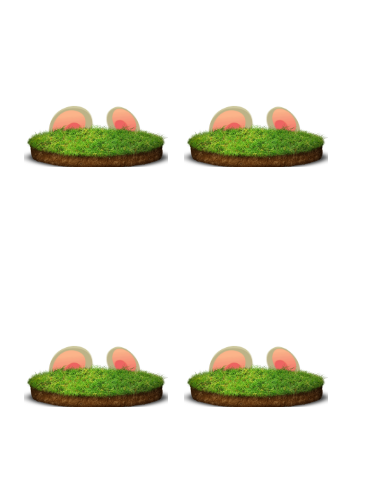
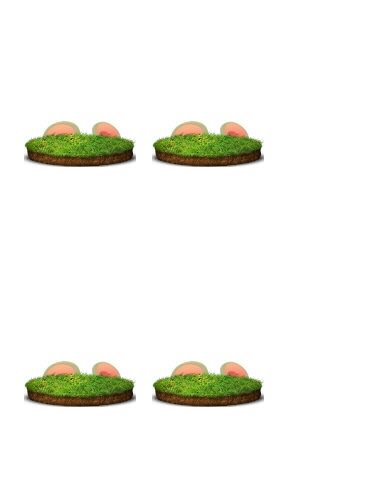
Before and after one commit to TaufanAdhi/tikus, a plain HTML site: page index.html in a window 390 px wide. Shown: the part 73-557 px from the top of the page. Drawn offline with Linux system fonts and the light colour scheme.

Commit message:
debug pertama

```diff
--- a/style.css
+++ b/style.css
@@ -103,7 +103,7 @@ body {
 
 
 
-@media (max-width:590px) {
+@media (max-width:425px) {
 
     .tombol {
         top: 35rem;
@@ -121,31 +121,36 @@ body {
         margin: auto;
         width: 100%;
     }
+
     .kotak {
+
         position: relative;
         padding: 1rem;
         padding-bottom: 0rem;
         overflow: hidden;
         margin-bottom: 5rem;
         height: 10rem;
-        width: 10rem;
+        width: 8rem;
+
     }
+
     .tikus {
-        width: 9rem;
-        height: 10rem;
+        width: 8rem;
+        height: 8rem;
         background-image: url(gambar/tikus.png);
-        background-size: 7rem 7rem;
+        background-size: 6rem 5rem;
         background-repeat: no-repeat;
         position: absolute;
-        left: 1.6rem;
-        bottom: -6rem;
+        left: 1.4rem;
+        bottom: -5rem;
     }
+
     .tanah {
-        width: 10rem;
+        width: 8rem;
         height: 4.1rem;
         background-image: url(gambar/tanah.png);
-        background-position: -0.6rem -2.9rem;
-        background-size: 10rem 10rem;
+        background-position: -0.6rem -1.7rem;
+        background-size: 8rem 8rem;
         position: relative;
         background-repeat: no-repeat;
         z-index: 2;
```
